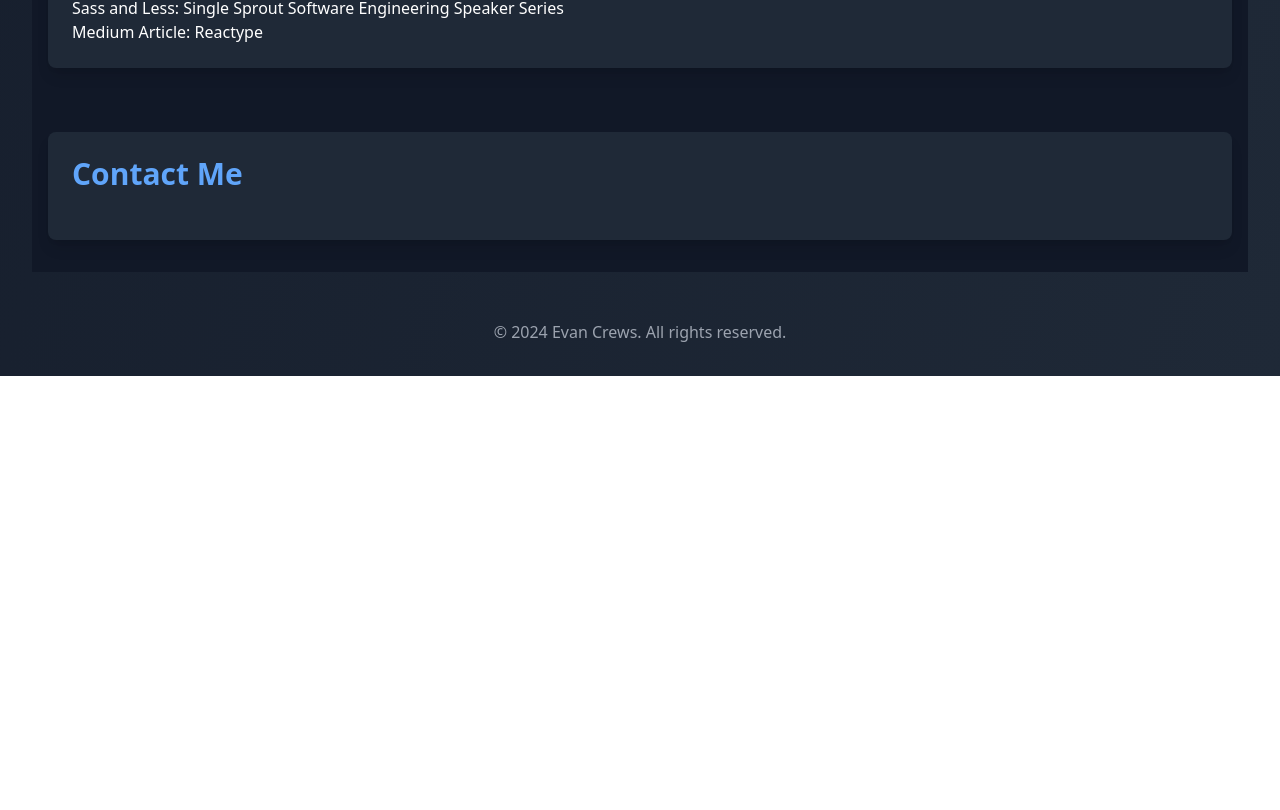
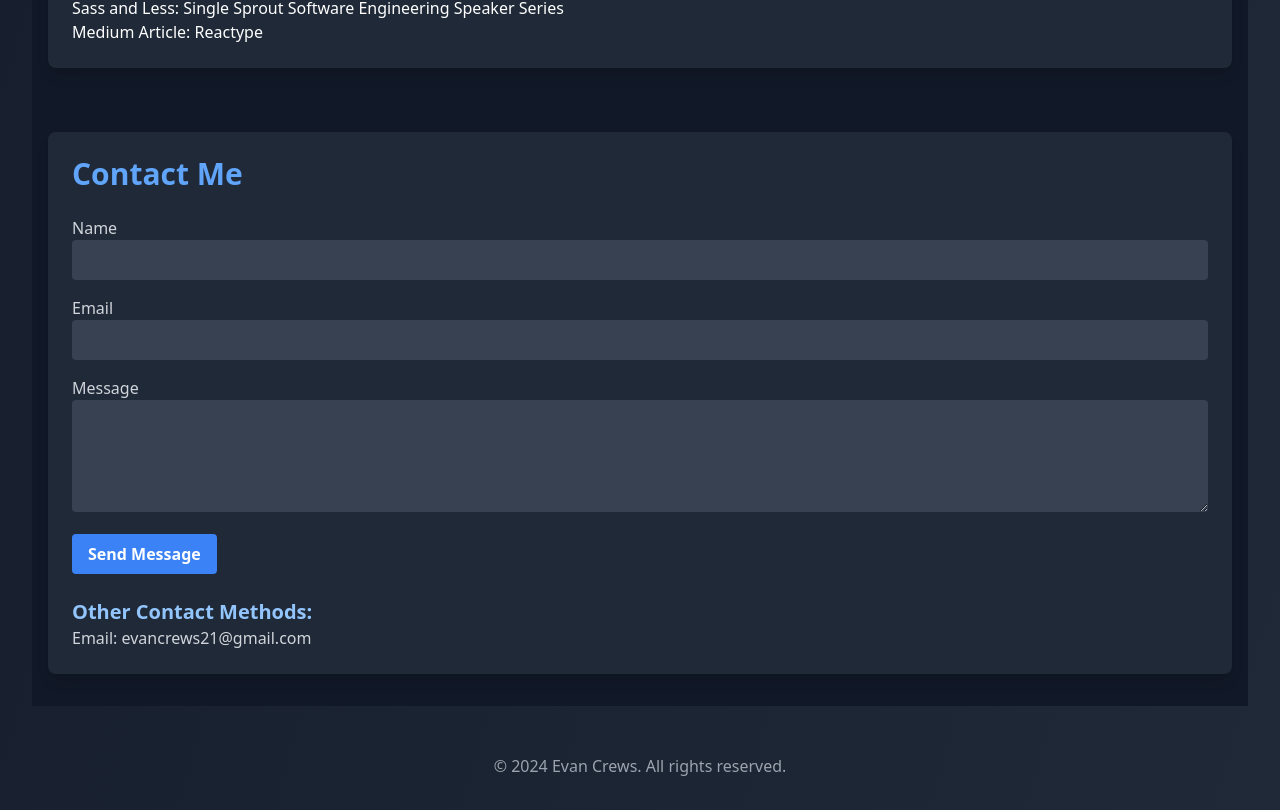
Before and after one commit to Evan-Crews/evan-crews-portfolio, a Next.js app in the folder portfolio/: page / in a window 1280 px wide. Shown: the part 3731-4541 px from the top of the page. Before the commit the page ends 4107 px from the top, so only its background shows below. Built offline with nearby package versions, Linux system fonts and the light colour scheme.

Commit message:
added to coms tab

```diff
--- a/portfolio/src/app/components/ContactSection.tsx
+++ b/portfolio/src/app/components/ContactSection.tsx
@@ -1,8 +1,94 @@
+"use client"
+import { useState } from 'react';
+
 export default function ContactSection() {
+  const [name, setName] = useState('');
+  const [email, setEmail] = useState('');
+  const [message, setMessage] = useState('');
+  const [success, setSuccess] = useState(false);
+  const [error, setError] = useState('');
+
+  const handleSubmit = async (e: React.FormEvent) => {
+    e.preventDefault();
+
+    // Basic validation
+    if (!name || !email || !message) {
+      setError('Please fill in all fields.');
+      return;
+    }
+
+    // Here you would typically send the data to your backend or an email service
+    try {
+      // Example API call (replace with your actual API endpoint)
+      const response = await fetch('/api/contact', {
+        method: 'POST',
+        headers: {
+          'Content-Type': 'application/json',
+        },
+        body: JSON.stringify({ name, email, message }),
+      });
+
+      if (!response.ok) {
+        throw new Error('Failed to send message.');
+      }
+
+      setSuccess(true);
+      setName('');
+      setEmail('');
+      setMessage('');
+      setError('');
+    } catch (err) {
+      setError(err.message);
+    }
+  };
+
   return (
     <section id="contact" className="bg-gray-800 p-6 rounded-lg shadow-lg">
       <h2 className="text-3xl font-bold mb-6 text-blue-400">Contact Me</h2>
-      {/* Add a contact form or additional contact information here */}
+      <form onSubmit={handleSubmit} className="space-y-4">
+        <div>
+          <label htmlFor="name" className="block text-gray-300">Name</label>
+          <input
+            type="text"
+            id="name"
+            value={name}
+            onChange={(e) => setName(e.target.value)}
+            className="w-full p-2 rounded bg-gray-700 text-gray-200"
+            required
+          />
+        </div>
+        <div>
+          <label htmlFor="email" className="block text-gray-300">Email</label>
+          <input
+            type="email"
+            id="email"
+            value={email}
+            onChange={(e) => setEmail(e.target.value)}
+            className="w-full p-2 rounded bg-gray-700 text-gray-200"
+            required
+          />
+        </div>
+        <div>
+          <label htmlFor="message" className="block text-gray-300">Message</label>
+          <textarea
+            id="message"
+            value={message}
+            onChange={(e) => setMessage(e.target.value)}
+            className="w-full p-2 rounded bg-gray-700 text-gray-200"
+            rows={4}
+            required
+          />
+        </div>
+        {error && <p className="text-red-500">{error}</p>}
+        {success && <p className="text-green-500">Message sent successfully!</p>}
+        <button type="submit" className="bg-blue-500 hover:bg-blue-600 text-white font-bold py-2 px-4 rounded">
+          Send Message
+        </button>
+      </form>
+      <div className="mt-6">
+        <h3 className="text-xl font-semibold text-blue-300">Other Contact Methods:</h3>
+        <p className="text-gray-300">Email: evancrews21@gmail.com</p>
+      </div>
     </section>
   );
 }
```
